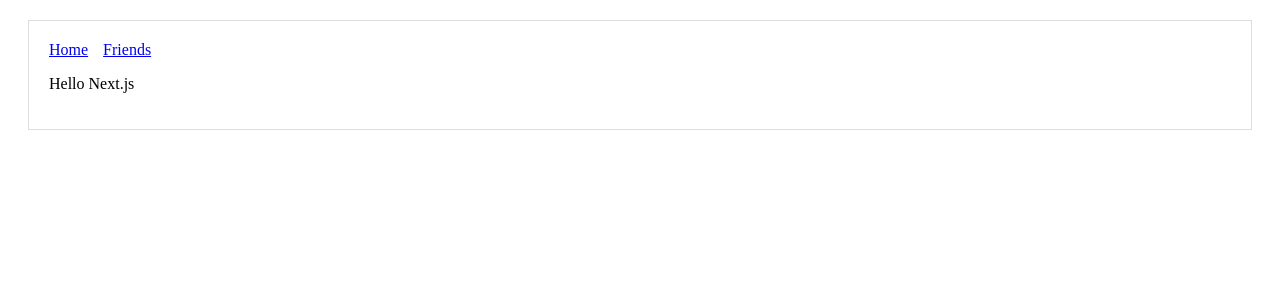
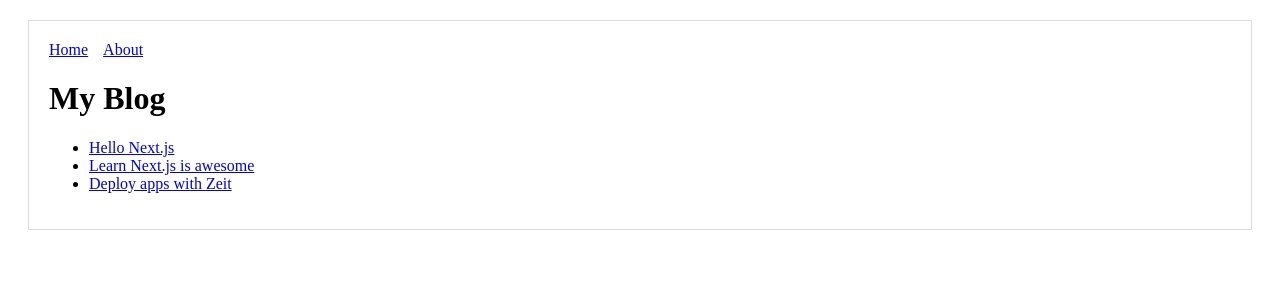
Before and after one commit to MC3D/FETCH, a Next.js app: page / in a window 1280 px wide. Shown: the top 300 px of the page. Built offline with nearby package versions, Linux system fonts and the light colour scheme.

Commit message:
adds route masking

```diff
--- a/components/Header.js
+++ b/components/Header.js
@@ -9,8 +9,8 @@
     <Link href="/">
       <a style={linkStyle}>Home</a>
     </Link>
-    <Link href="/friends">
-      <a style={linkStyle}>Friends</a>
+    <Link href="/about">
+      <a style={linkStyle}>About</a>
     </Link>
   </div>
 )
--- a/pages/friends.js
+++ b/pages/about.js
@@ -2,6 +2,6 @@
 
 export default () => (
   <Layout>
-    <p>This is the friends page</p>
+    <p>This is the about page</p>
   </Layout>
 )
--- a/pages/index.js
+++ b/pages/index.js
@@ -1,7 +1,21 @@
 import Layout from './../components/Layout'
+import Link from 'next/link'
+
+const PostLink = (props) => (
+  <li>
+    <Link as={`/p/${props.id}`} href={`/post?title=${props.title}`}>
+      <a>{props.title}</a>
+    </Link>
+  </li>
+)
 
 export default () => (
   <Layout>
-    <p>Hello Next.js</p>
+    <h1>My Blog</h1>
+    <ul>
+      <PostLink id="hello-nextjs" title="Hello Next.js"/>
+      <PostLink id="learn-nextjs" title="Learn Next.js is awesome"/>
+      <PostLink id="deploy-with-zeit" title="Deploy apps with Zeit"/>
+    </ul>
   </Layout>
 )
```
Also changed, not shown: pages/post.js (added, +17 -0 lines).
